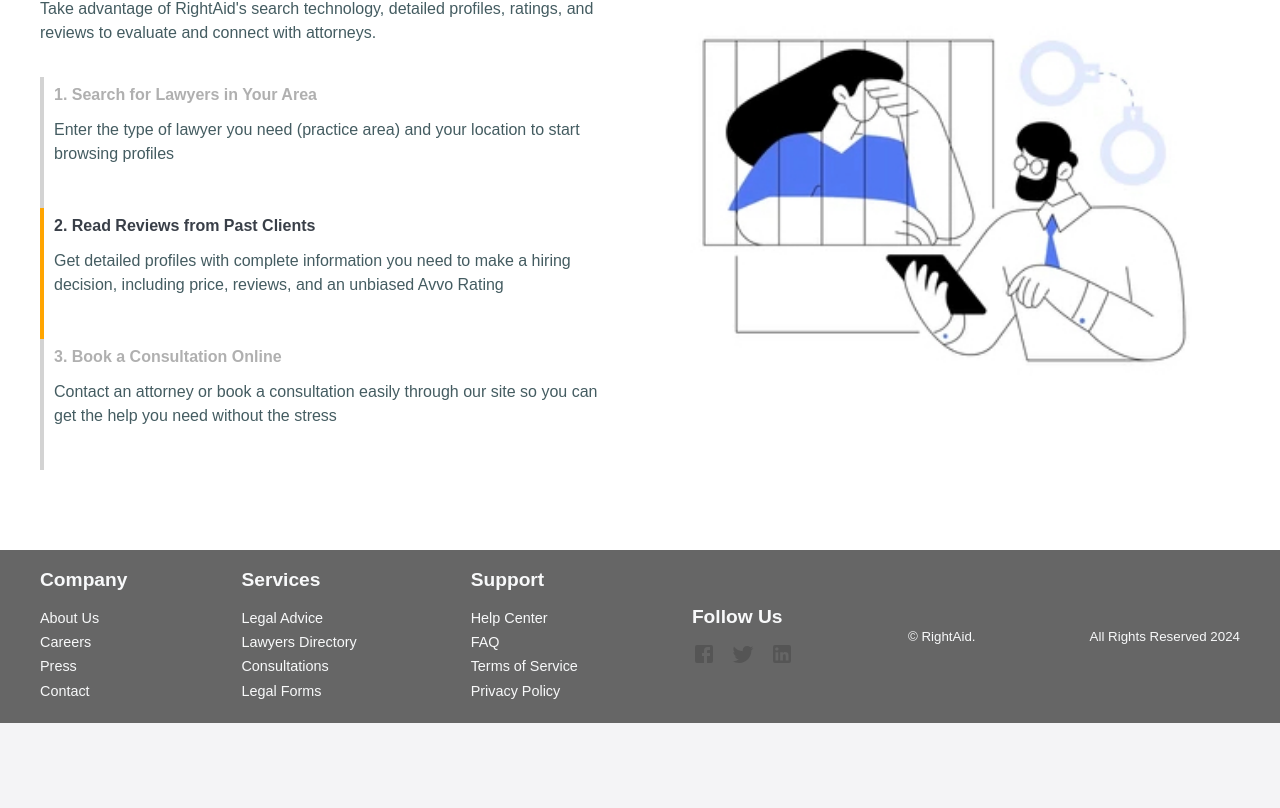
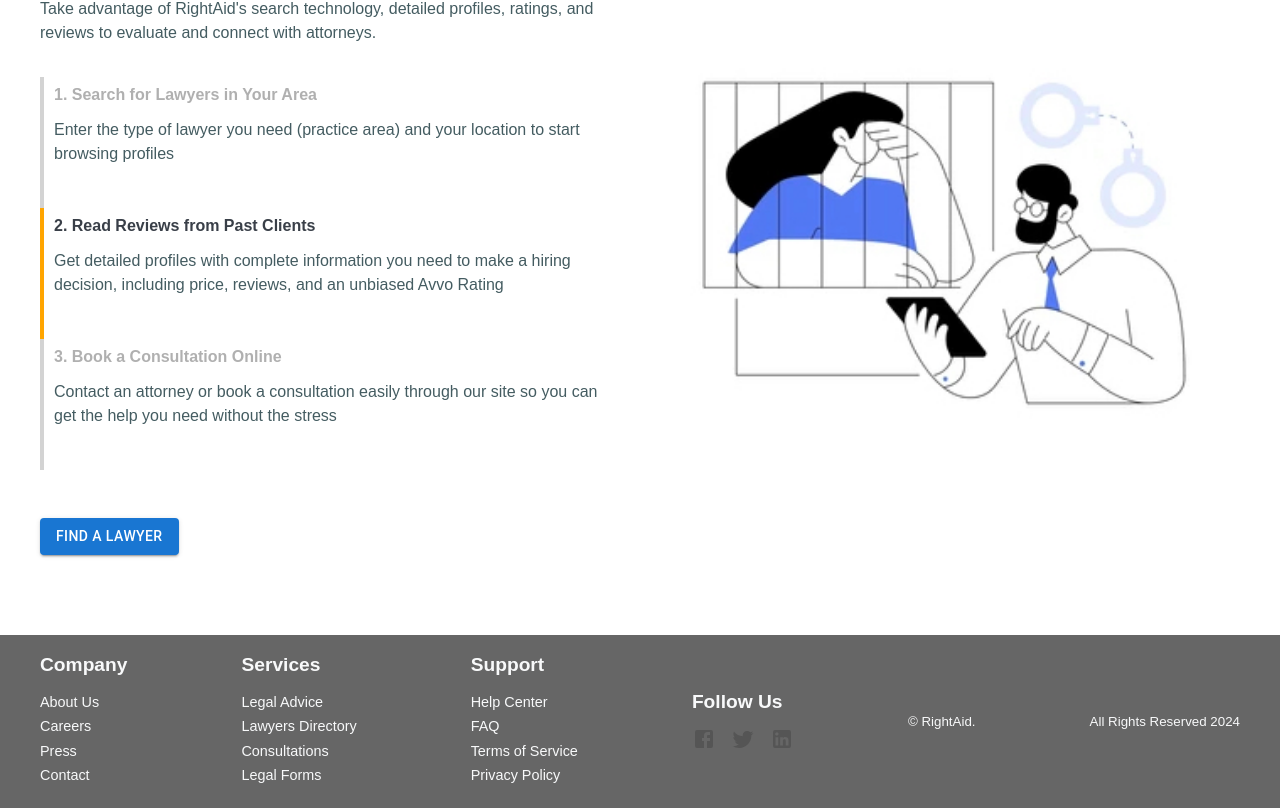
Before and after one commit to solidados/tumo-demtech, a React (Create React App) app in the folder front/: page / in a window 1280 px wide. Shown: the part 1082-1890 px from the top of the page. Before the commit the page ends 1805 px from the top, so only its background shows below. Built offline with nearby package versions, Linux system fonts and the light colour scheme.

Commit message:
feat: add Find a lawyer button to section3

```diff
--- a/front/src/components/roadmapSlider/roadmapSlider.scss
+++ b/front/src/components/roadmapSlider/roadmapSlider.scss
@@ -2,6 +2,7 @@
   display: flex;
   flex-direction: column;
   align-items: flex-start;
+  margin-bottom: 3em;
 
   .slider-item {
     text-decoration: none;
--- a/front/src/components/sectionPart/Section3.jsx
+++ b/front/src/components/sectionPart/Section3.jsx
@@ -1,5 +1,6 @@
 import { useEffect, useState } from 'react';
 import RoadmapSlider from '../roadmapSlider/RoadmapSlider';
+import { Button } from '@mui/material';
 
 import image1 from './image1.jpg';
 import image2 from './image2.jpg';
@@ -32,6 +33,7 @@ const SectionThree = () => {
               activeIndex={activeIndex}
               setActiveIndex={setActiveIndex}
             />
+            <Button variant="contained">Find a Lawyer</Button>
           </div>
           <div className="section-three-right">
             <img src={images[activeIndex]} alt={`Slide ${activeIndex + 1}`} />
```
